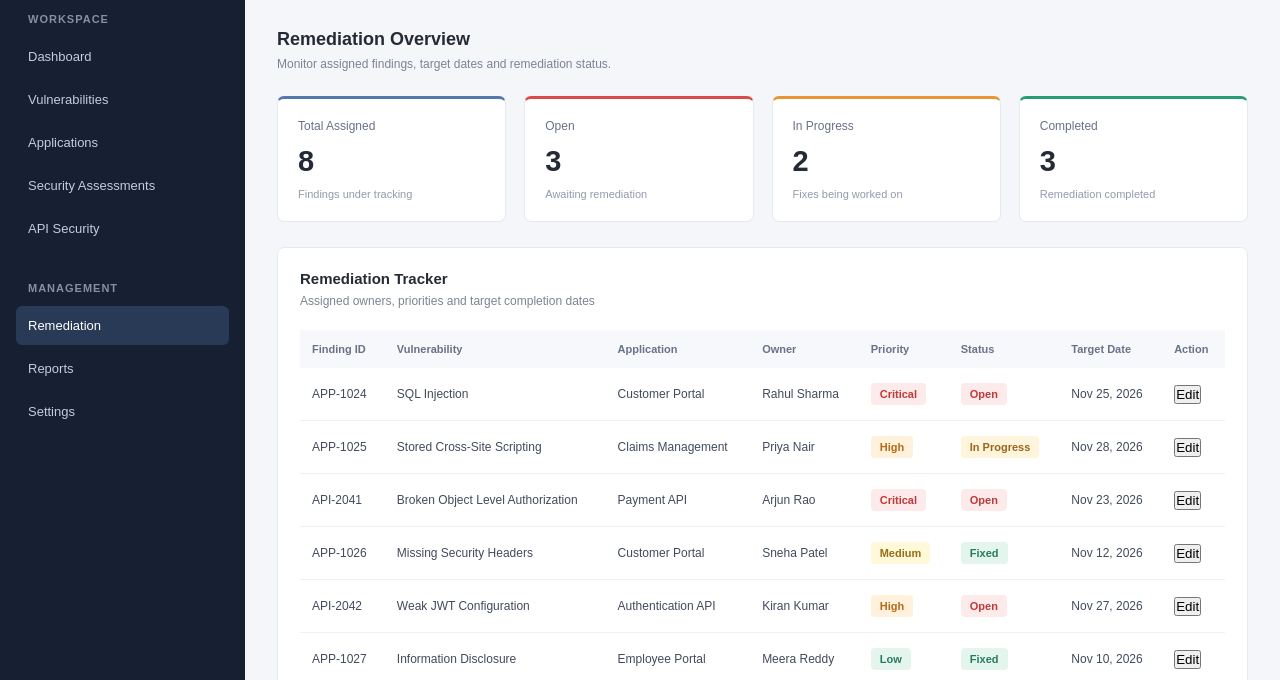
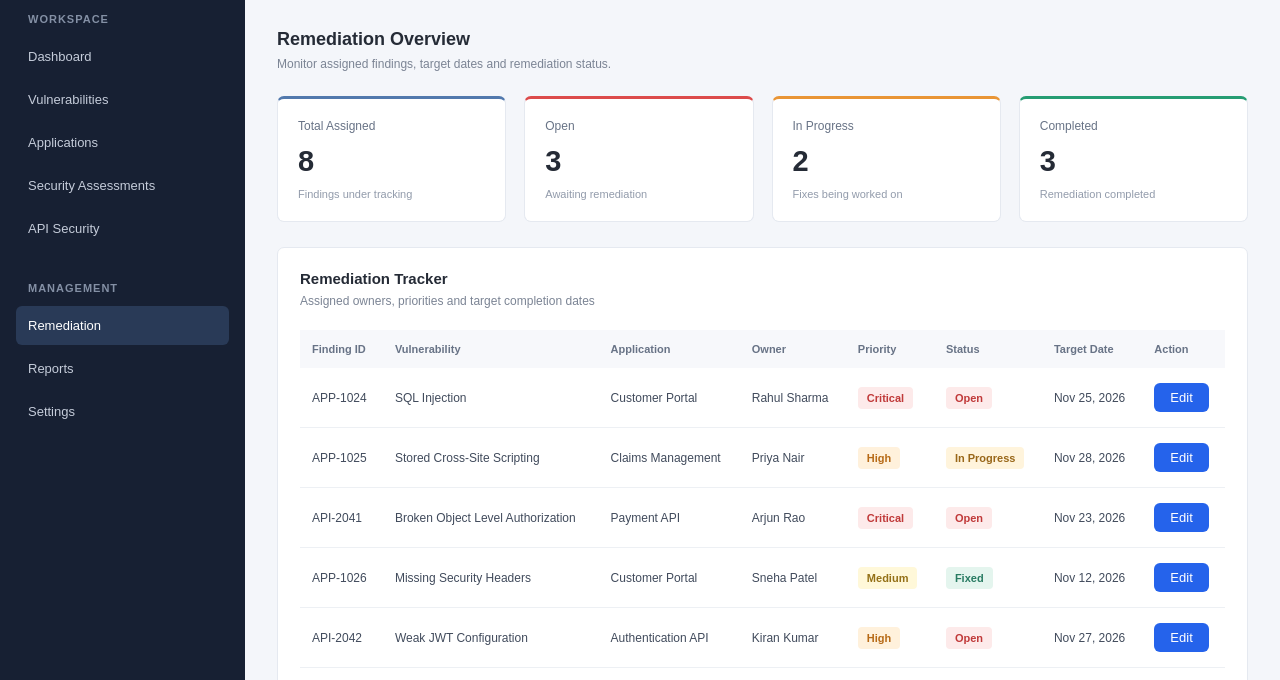
Before and after one commit to tejaaluri/appsec-command-center, a plain HTML site: page remediation.html in a window 1280 px wide. Shown: the part 86-766 px from the top of the page. Drawn offline with Linux system fonts and the light colour scheme.

Commit message:
Style remediation edit button

```diff
--- a/assets/css/style.css
+++ b/assets/css/style.css
@@ -513,3 +513,18 @@ tbody tr:hover {
         max-height: 90vh;
     }
 }
+
+/* Remediation edit button */
+.edit-button {
+    padding: 7px 16px;
+    border: none;
+    border-radius: 6px;
+    background: #2563eb;
+    color: #ffffff;
+    font-size: 13px;
+    cursor: pointer;
+}
+
+.edit-button:hover {
+    background: #1d4ed8;
+}
```
